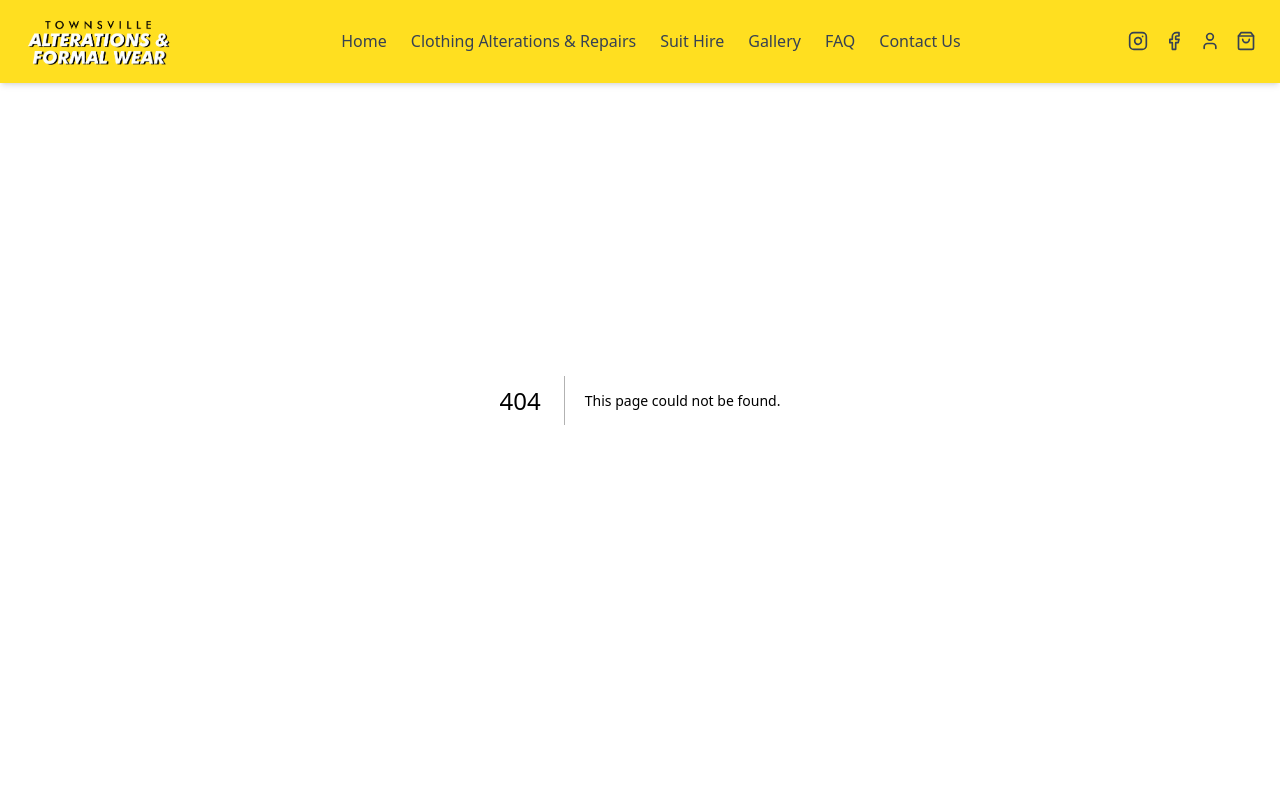
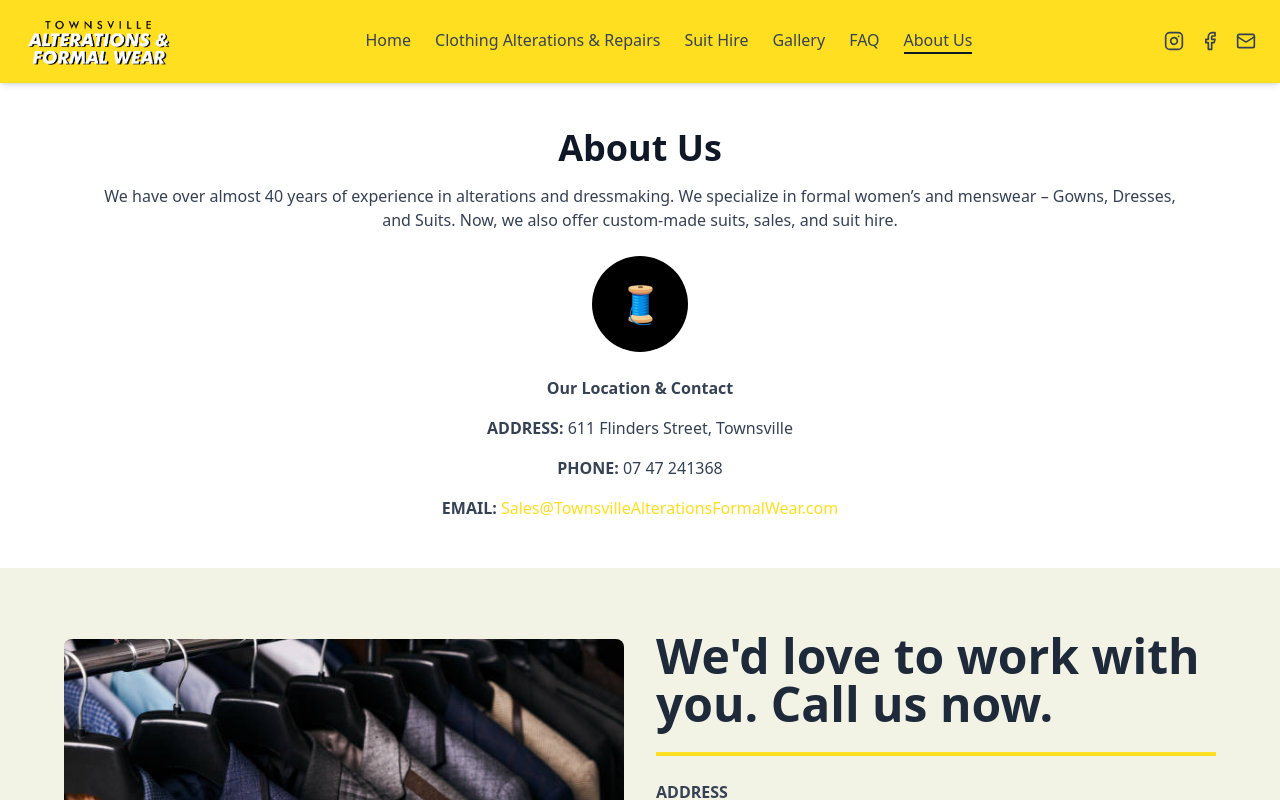
Before and after one commit to tarekhasan1/townsville-alteration, a Next.js app: page /about-us in a window 1280 px wide. Before the commit this address had no page. Shown: the top 800 px of the page. Built offline with nearby package versions, Linux system fonts and the light colour scheme.

Commit message:
updated pages

```diff
--- /dev/null
+++ b/src/app/about-us/page.tsx
@@ -0,0 +1,12 @@
+import AboutUsSection from '@/components/AboutUsSection';
+import React from 'react';
+
+const page = () => {
+    return (
+        <div className='pt-[80px]'>
+            <AboutUsSection/>
+        </div>
+    );
+};
+
+export default page;
--- /dev/null
+++ b/src/components/AboutUsSection.tsx
@@ -0,0 +1,26 @@
+'use client';
+
+export default function AboutUsSection() {
+    return (
+        <section className="bg-white py-12 px-6 md:px-12 lg:px-24 text-gray-800 text-center">
+            <h2 className="text-3xl md:text-4xl font-bold text-gray-900 mb-4">About Us</h2>
+            <p className="text-gray-700 mx-auto mb-6">
+                We have over almost 40 years of experience in alterations and dressmaking. We specialize in formal
+                women’s and menswear – Gowns, Dresses, and Suits. Now, we also offer custom-made suits, sales, and suit hire.
+            </p>
+
+            <div className="flex justify-center mb-6">
+                <div className="w-24 h-24 bg-black rounded-full flex items-center justify-center">
+                    <span className="text-white text-4xl">🧵</span>
+                </div>
+            </div>
+
+            <div className="mx-auto text-gray-700 space-y-4">
+                <h3 className="font-bold">Our Location & Contact</h3>
+                <p><strong>ADDRESS:</strong> 611 Flinders Street, Townsville</p>
+                <p><strong>PHONE:</strong> 07 47 241368</p>
+                <a href='mailto:Sales@TownsvilleAlterationsFormalWear.com'><strong>EMAIL:</strong> <span className="text-yellow-300">Sales@TownsvilleAlterationsFormalWear.com</span></a>
+            </div>
+        </section>
+    );
+}
--- a/src/components/AlterationsSection.tsx
+++ b/src/components/AlterationsSection.tsx
@@ -8,6 +8,7 @@ export default function AlterationsSection() {
     <section className="bg-white py-12 px-6 md:px-12 lg:px-20 text-gray-800 text-center">
       <div className="mx-auto text-center mt-[80px]">
         <h1 className="text-3xl md:text-4xl font-bold text-gray-900">Clothing Alterations & Repairs</h1>
+        <hr className="border-yellow-300 border-[2px] my-4" />
         <p className="mt-4 text-lg font-semibold">Because the Perfect Fit Changes Everything</p>
         <p className="mt-2 text-gray-600">
           Whether it’s your favorite dress that needs a little tweaking, a suit that could use some sharpening, or jeans that
--- a/src/components/ContactSection.tsx
+++ b/src/components/ContactSection.tsx
@@ -37,7 +37,7 @@ export default function ContactSection() {
             <div>
               <h3 className="font-semibold">SOCIAL</h3>
               <div className="flex justify-center md:justify-start space-x-4 text-xl">
-                <a href="#" className="text-gray-800 hover:text-gray-600">
+                <a target='_blank' href="https://www.facebook.com/DressmakingAlterationsTownsville" className="text-gray-800 hover:text-gray-600">
                   <Facebook size={24} />
                 </a>
                 <a href="#" className="text-gray-800 hover:text-gray-600">
--- a/src/components/Navbar.tsx
+++ b/src/components/Navbar.tsx
@@ -3,18 +3,24 @@
 import { useState } from "react";
 import { usePathname } from "next/navigation";
 import Link from "next/link";
-import { Menu, ShoppingBag, User, X } from "lucide-react";
-import { Instagram, Facebook } from "lucide-react";
+import { Menu, X } from "lucide-react";
+import { Instagram, Facebook, Mail } from "lucide-react";
 import clsx from "clsx";
 import Image from "next/image";
 
 const NAV_ITEMS = [
     { name: "Home", href: "/" },
-  { name: "Clothing Alterations & Repairs", href: "/alterations-and-repairs" },
+    {
+        name: "Clothing Alterations & Repairs",
+        href: "/alterations-and-repairs",
+    },
     { name: "Suit Hire", href: "/suit-hire" },
     { name: "Gallery", href: "/gallery" },
     { name: "FAQ", href: "/faq" },
-  { name: "Contact Us", href: "/#contact-us" },
+    {
+        name: "About Us",
+        href: "/about-us",
+    },
 ];
 
 export default function Navbar() {
@@ -26,16 +32,27 @@ export default function Navbar() {
             <div className="container mx-auto flex items-center justify-between">
                 {/* Left Section: Search Icon */}
                 <div className="lg:hidden">
-          <button onClick={() => setIsOpen(!isOpen)} className="text-gray-700">
+                    <button
+                        onClick={() => setIsOpen(!isOpen)}
+                        className="text-gray-700"
+                    >
                         {isOpen ? <X size={24} /> : <Menu size={24} />}
                     </button>
                 </div>
                 {/* <Search className="hidden lg:block text-gray-700 cursor-pointer" size={20} /> */}
 
                 {/* Logo */}
-        <Link href="/" className="text-base font-semibold text-gray-900">
+                <Link
+                    href="/"
+                    className="text-base font-semibold text-gray-900"
+                >
                     {/* TOWNSVILLE ALTERATION <br /> <span className="text-red-900">& FORMAL WEAR</span> */}
-          <Image src="/logo.png" alt="townsville alteration logo" width={150} height={60}/>
+                    <Image
+                        src="/logo.png"
+                        alt="townsville alteration logo"
+                        width={150}
+                        height={60}
+                    />
                 </Link>
 
                 {/* Desktop Menu */}
@@ -46,7 +63,8 @@ export default function Navbar() {
                             href={item.href}
                             className={clsx(
                                 "text-gray-700 hover:text-gray-900 transition-all",
-                pathname === item.href && "border-b-2 border-gray-900"
+                                pathname === item.href &&
+                                    "border-b-2 border-gray-900"
                             )}
                         >
                             {item.name}
@@ -56,10 +74,28 @@ export default function Navbar() {
 
                 {/* Right Section: User, Cart, Social Icons */}
                 <div className="flex items-center space-x-4">
-          <Instagram className="hidden lg:block text-gray-700 cursor-pointer" size={20} />
-          <Facebook className="hidden lg:block text-gray-700 cursor-pointer" size={20} />
-          <User className="text-gray-700 cursor-pointer" size={20} />
-          <ShoppingBag className="text-gray-700 cursor-pointer" size={20} />
+                    <a href="">
+                        <Instagram
+                            className="hidden lg:block text-gray-700 cursor-pointer"
+                            size={20}
+                        />
+                    </a>
+                    <a
+                        target="_blank"
+                        href="https://www.facebook.com/DressmakingAlterationsTownsville"
+                    >
+                        <Facebook
+                            className="hidden lg:block text-gray-700 cursor-pointer"
+                            size={20}
+                        />
+                    </a>
+                    {/* <User className="text-gray-700 cursor-pointer" size={20} /> */}
+                    <a href="mailto:sales@townsvillealterationsformalwear.com">
+                        <Mail
+                            className="text-gray-700 cursor-pointer"
+                            size={20}
+                        />
+                    </a>
                 </div>
             </div>
 
--- a/src/components/SuitHireSection.tsx
+++ b/src/components/SuitHireSection.tsx
@@ -1,13 +1,17 @@
 /* eslint-disable react/no-unescaped-entities */
-'use client';
+"use client";
 
 export default function SuitHireSection() {
     return (
         <section className="bg-white py-12 px-6 md:px-12 lg:px-24 text-gray-800 text-center">
-            <h2 className="text-3xl md:text-4xl font-bold text-gray-900 mb-4">Red-Carpet-Worthy Suits.</h2>
+            <h2 className="text-3xl md:text-4xl font-bold text-gray-900 mb-4">
+                Red-Carpet-Worthy Suits.
+            </h2>
+            <hr className="border-yellow-300 border-[2px] my-4" />
             <p className="text-gray-700 max-w-2xl mx-auto mb-6">
-                Your event is in days, and your wardrobe is failing you. No stress. Our latest styles and timeless classics
-                are delivered to your door in less than 24 hours, anywhere in Australia.
+                Your event is in days, and your wardrobe is failing you. No
+                stress. Our latest styles and timeless classics are delivered to
+                your door in less than 24 hours, anywhere in Australia.
             </p>
 
             <div className="flex justify-center mb-6">
@@ -18,14 +22,28 @@ export default function SuitHireSection() {
 
             <div className="max-w-3xl mx-auto text-gray-700 space-y-4">
                 <h3 className="font-bold">Suit Hire – How It Works</h3>
-                <p><strong>STEP 1:</strong> Choose a Style - Browse our collection of suits and tuxedos.</p>
-                <p><strong>STEP 2:</strong> Get the Perfect Fit - Your suit is yours for 7 or 14 days and comes with accidental damage insurance. We send you two jacket and trouser sizes—so you always have the perfect fit.</p>
-                <p><strong>STEP 3:</strong> Easy Returns - Pop your suit back, drop it off, and we'll handle the dry cleaning.</p>
+                <p>
+                    <strong>STEP 1:</strong> Choose a Style - Browse our
+                    collection of suits and tuxedos.
+                </p>
+                <p>
+                    <strong>STEP 2:</strong> Get the Perfect Fit - Your suit is
+                    yours for 7 or 14 days and comes with accidental damage
+                    insurance. We send you two jacket and trouser sizes—so you
+                    always have the perfect fit.
+                </p>
+                <p>
+                    <strong>STEP 3:</strong> Easy Returns - Pop your suit back,
+                    drop it off, and we'll handle the dry cleaning.
+                </p>
             </div>
 
-            <button className="mt-6 px-6 py-3 border border-gray-600 rounded hover:bg-yellow-300 hover:border-gray-50 hover:text-white transition">
+            <a
+                href="mailto:sales@townsvillealterationsformalwear.com"
+                className="mt-6 px-6 py-3 border border-gray-600 rounded hover:bg-yellow-300 hover:border-gray-50 hover:text-white transition"
+            >
                 HIRE SUIT NOW
-            </button>
+            </a>
         </section>
     );
 }
```
Lines whose indentation alone changed are shown as unchanged.
